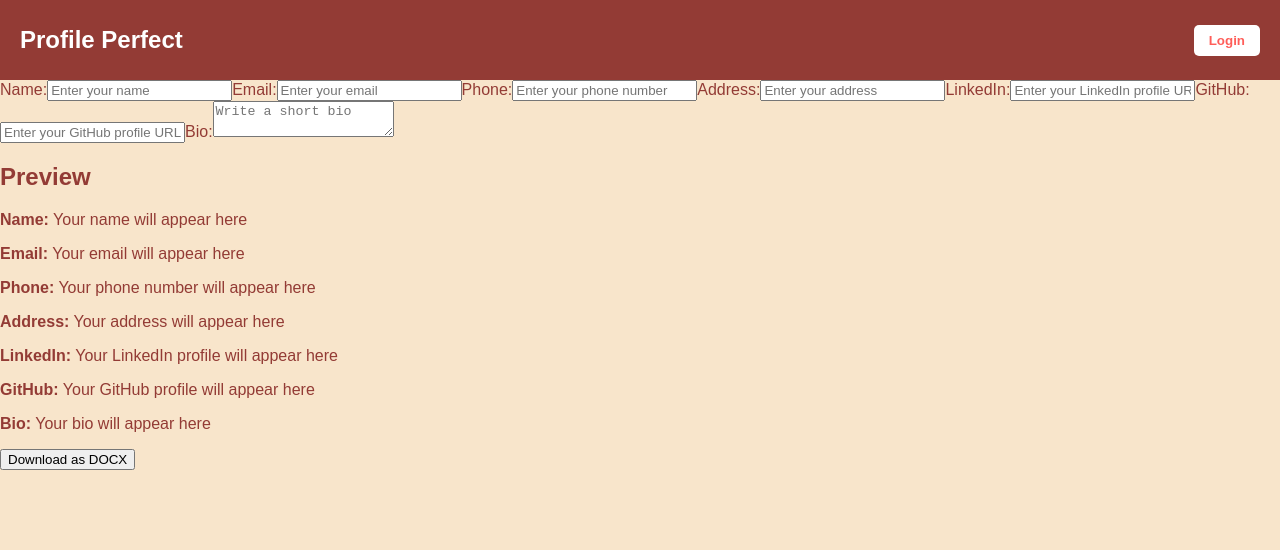
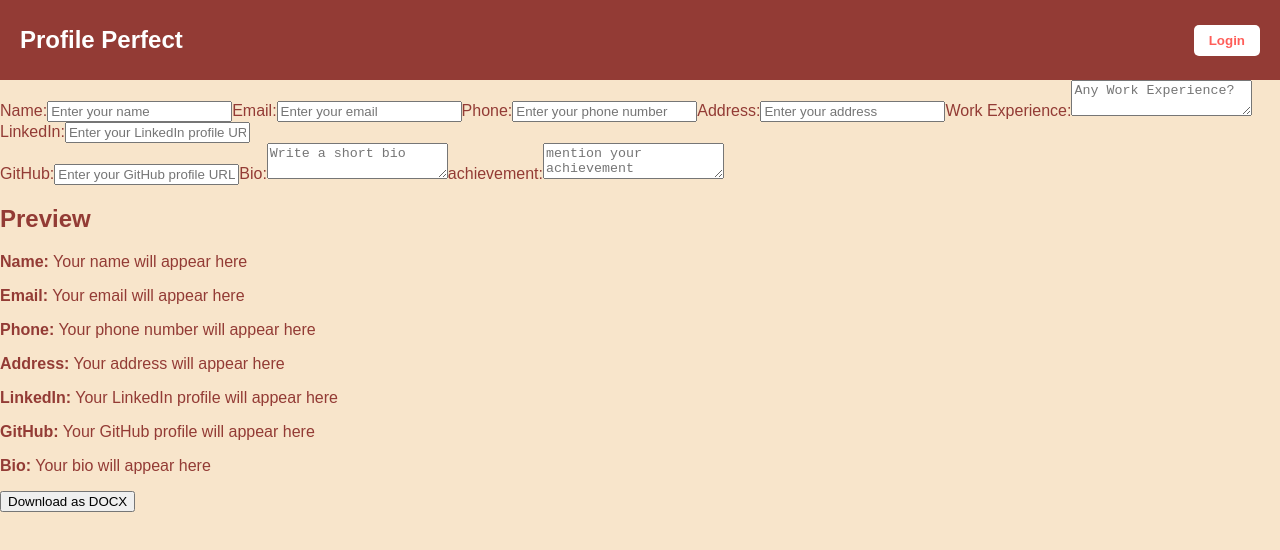
Before and after one commit to Shivanieltore/resumes, a React (Create React App) app in the folder client/: page /personal-info in a window 1280 px wide. Shown: the top 550 px of the page. Built offline with nearby package versions, Linux system fonts and the light colour scheme.

Commit message:
Initial commit

```diff
--- a/client/src/components/Templates.js
+++ b/client/src/components/Templates.js
@@ -8,9 +8,11 @@ function Templates() {
     email: "",
     phone: "",
     address: "",
+    workexperince:"",
     linkedin: "",
     github: "",
     bio: "",
+    achievement:"",
   });
 
   const handleChange = (e) => {
@@ -30,9 +32,11 @@ function Templates() {
             new Paragraph(`Email: ${formData.email}`),
             new Paragraph(`Phone: ${formData.phone}`),
             new Paragraph(`Address: ${formData.address}`),
+            new Paragraph(`Work Experience: ${formData.workexperience}`),
             new Paragraph(`LinkedIn: ${formData.linkedin}`),
             new Paragraph(`GitHub: ${formData.github}`),
             new Paragraph(`Bio: ${formData.bio}`),
+            new Paragraph(`Achievements: ${formData.achievement}`),
           ],
         },
       ],
@@ -88,6 +92,15 @@ return (
         />
       </label>
       <label>
+        Work Experience:
+        <textarea
+          name="workexperience"
+          value={formData.workexperience}
+          onChange={handleChange}
+          placeholder="Any Work Experience?"
+        ></textarea>
+      </label>
+      <label>
         LinkedIn:
         <input
           type="url"
@@ -97,6 +110,7 @@ return (
           placeholder="Enter your LinkedIn profile URL"
         />
       </label>
+      <br></br>
       <label>
         GitHub:
         <input
@@ -114,6 +128,15 @@ return (
           value={formData.bio}
           onChange={handleChange}
           placeholder="Write a short bio"
+        ></textarea>
+      </label>
+      <label>
+        achievement:
+        <textarea
+        name="achievement"
+        value={formData.achievement}
+        onChange={handleChange}
+        placeholder="mention your achievement"
         ></textarea>
       </label>
     </form>
```
